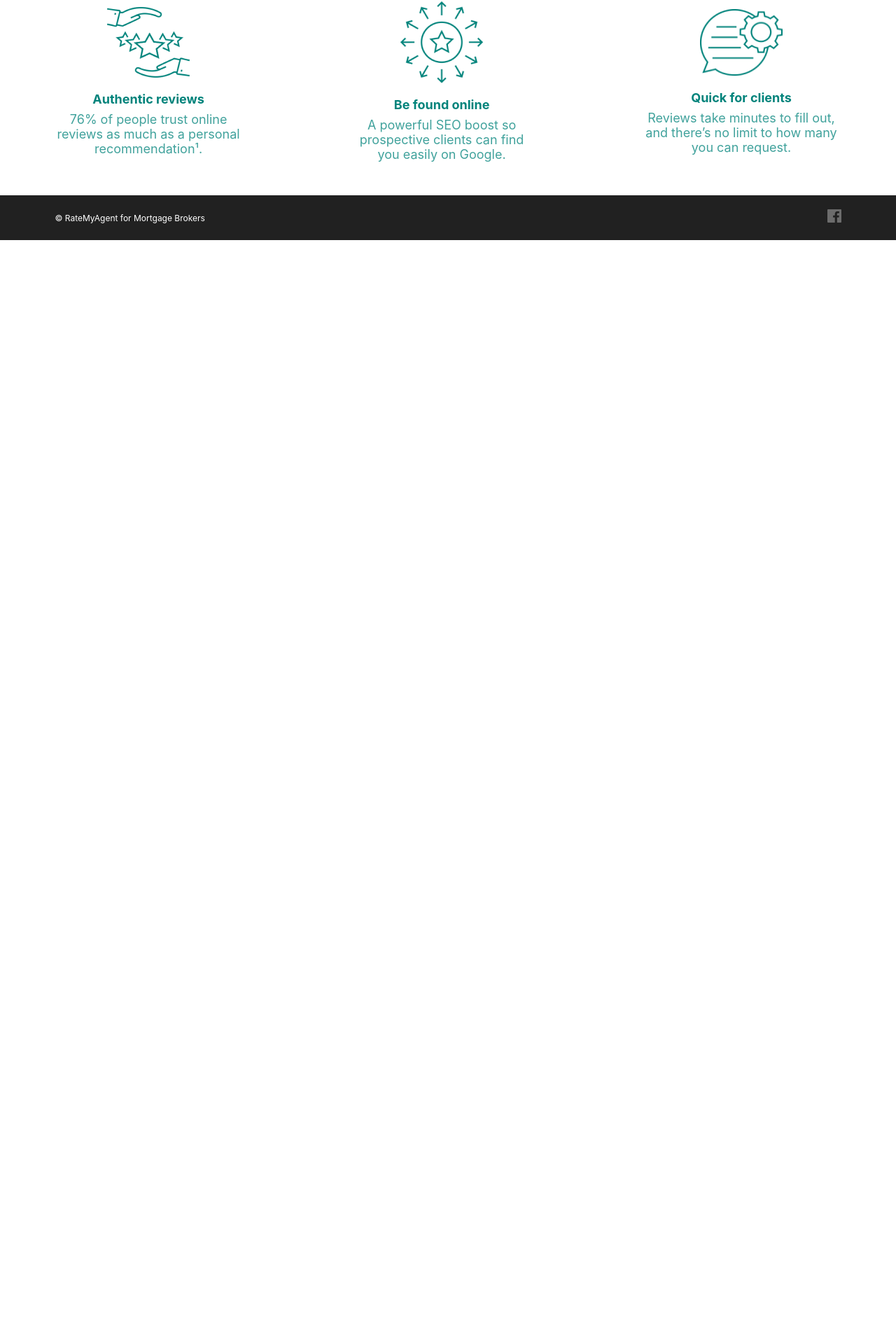
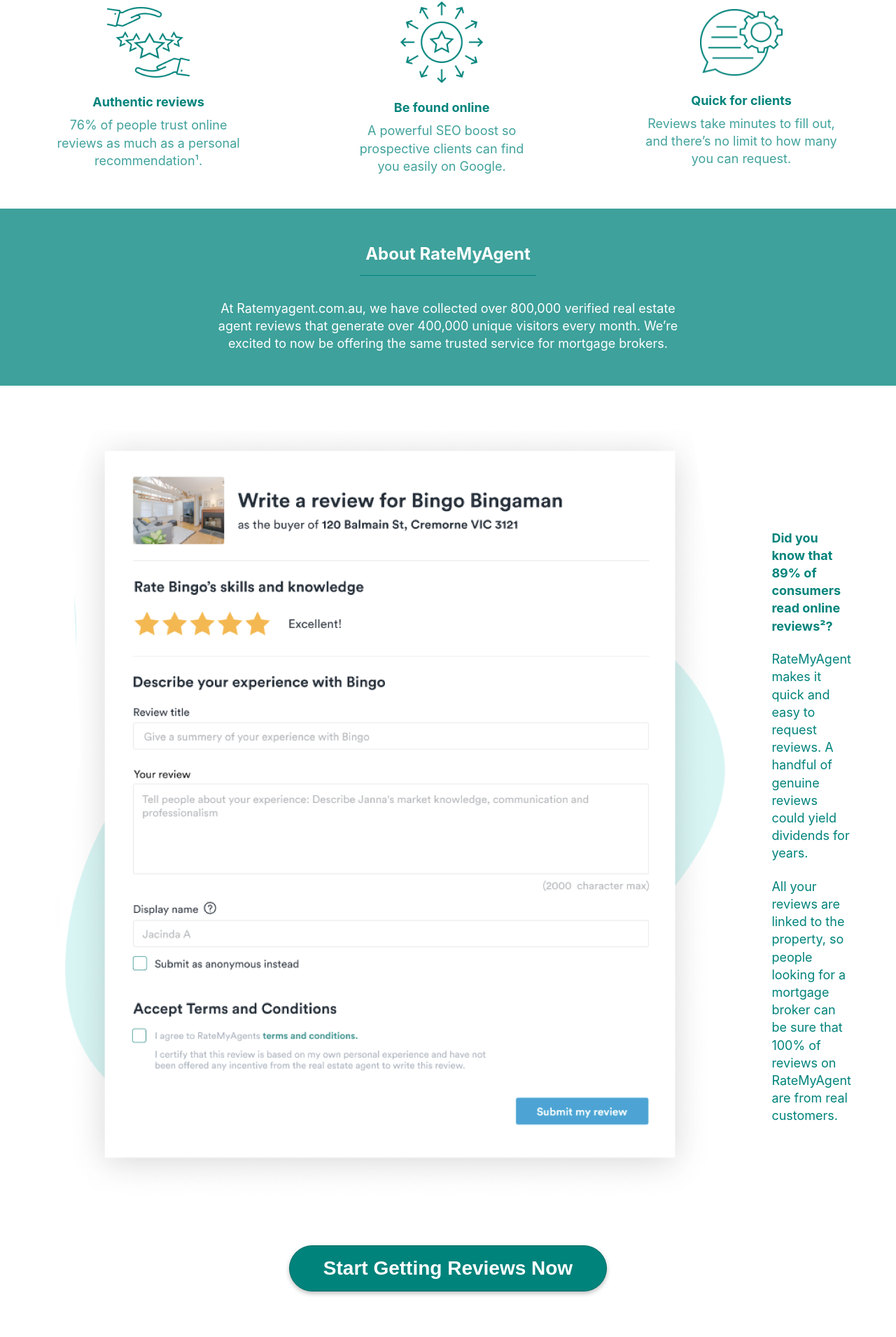
Before and after one commit to BurntCaramel/mortgage-brokers-landing, an Angular app: page /mortgage-brokers in a window 1280 px wide. Shown: the part 1100-3010 px from the top of the page at 70% size. Before the commit the page ends 1443 px from the top, so only its background shows below. Built offline with nearby package versions, Linux system fonts and the light colour scheme.

Commit message:
Add bottom of landing page

```diff
--- a/src/app/mortgage-brokers/mortgage-brokers.component.html
+++ b/src/app/mortgage-brokers/mortgage-brokers.component.html
@@ -2,7 +2,7 @@
   <h1 class="headline pt-2 pb-3">
     Great Mortgage Brokers should have a great profile.
     <br />
-    <span class="primary">Here, we already build you one.</span>
+    <span class="text-primary-color">Here, we already build you one.</span>
   </h1>
 </div>
 
@@ -14,31 +14,103 @@
     height="582"
     class="row mx-auto"
   />
-  <div class="stack pt-3">
+  <div class="stack items-center pt-3">
     <button class="button-primary">Unlock Your Profile</button>
   </div>
 </div>
 
-<div class="pt-4 pb-4 pl-1 pr-1 row measure text-center text-lg" style="--space-x: 12vw;">
+<div class="pt-4 pb-4 row measure text-center text-lg" style="--space-x: 12vw;">
   <section>
-    <img src="/assets/mortgage-brokers/star-hands.png" alt="" width="118" height="101">
-    <h2 class="primary font-bold pt-1 pb-1/2">Authentic reviews</h2>
-    <p class="secondary">
+    <img
+      src="/assets/mortgage-brokers/star-hands.png"
+      alt=""
+      width="118"
+      height="101"
+    />
+    <h2 class="text-primary-color font-bold pt-1 pb-1/2">Authentic reviews</h2>
+    <p class="text-secondary-color">
       76% of people trust online reviews as much as a personal recommendation¹.
     </p>
   </section>
   <section>
-    <img src="/assets/mortgage-brokers/star-emitting.png" alt="" width="118" height="117">
-    <h2 class="primary font-bold pt-1 pb-1/2">Be found online</h2>
-    <p class="secondary">
+    <img
+      src="/assets/mortgage-brokers/star-emitting.png"
+      alt=""
+      width="118"
+      height="117"
+    />
+    <h2 class="text-primary-color font-bold pt-1 pb-1/2">Be found online</h2>
+    <p class="text-secondary-color">
       A powerful SEO boost so prospective clients can find you easily on Google.
     </p>
   </section>
   <section>
-    <img src="/assets/mortgage-brokers/automated-request.png" alt="" width="118" height="96">
-    <h2 class="primary font-bold pt-1 pb-1/2">Quick for clients</h2>
-    <p class="secondary">
-      Reviews take minutes to fill out, and there’s no limit to how many you can request.
+    <img
+      src="/assets/mortgage-brokers/automated-request.png"
+      alt=""
+      width="118"
+      height="96"
+    />
+    <h2 class="text-primary-color font-bold pt-1 pb-1/2">Quick for clients</h2>
+    <p class="text-secondary-color">
+      Reviews take minutes to fill out, and there’s no limit to how many you can
+      request.
     </p>
   </section>
 </div>
+
+<aside class="text-white bg-primary-opacity-75">
+  <div class="measure-sm pt-3 pb-3 text-center text-lg">
+    <h2 class="pb-3 text-2xl font-bold">
+      <span class="border-b-primary pb-1 pl-1/2 pr-1/2">About RateMyAgent</span>
+    </h2>
+    <p>
+      At Ratemyagent.com.au, we have collected over 800,000 verified real estate
+      agent reviews that generate over 400,000 unique visitors every month.
+      We’re excited to now be offering the same trusted service for mortgage
+      brokers.
+    </p>
+  </div>
+</aside>
+
+<section class="pt-4">
+  <div class="measure row text-lg text-primary-color" style="--space-x: 3rem;">
+    <img src="/assets/mortgage-brokers/write-review-form.png" />
+    <div class="stack" style="--space-y: 1.4rem;">
+      <p class="font-bold">
+        Did you know that 89% of consumers read online reviews²?
+      </p>
+
+      <p>
+        RateMyAgent makes it quick and easy to request reviews. A handful of
+        genuine reviews could yield dividends for years.
+      </p>
+
+      <p>
+        All your reviews are linked to the property, so people looking for a
+        mortgage broker can be sure that 100% of reviews on RateMyAgent are from
+        real customers.
+      </p>
+    </div>
+  </div>
+  <div class="stack items-center pt-2">
+    <button class="button-primary">Start Getting Reviews Now</button>
+  </div>
+</section>
+
+<aside class="pt-4 pb-4 measure">
+  <ul class="stack items-center text-sm text-primary-color list-none">
+    <li>
+      <a
+        href="https://www.brightlocal.com/research/local-consumer-review-survey"
+        >¹https://www.brightlocal.com/research/local-consumer-review-survey</a
+      >
+    </li>
+    <li>
+      <a
+        href="https://business.trustpilot.com/guides-reports/build-trusted-brand/the-critical-role-of-reviews-in-internet-trust"
+        >²https://business.trustpilot.com/guides-reports/build-trusted-brand/the-critical-role-of-reviews-in-internet-trust</a
+      >
+    </li>
+  </ul>
+</aside>
--- a/src/styles.css
+++ b/src/styles.css
@@ -8,10 +8,12 @@
 }
 
 :root {
-  --measure: 75rem; /* 1200px */
+  --measure-md: 75rem; /* 1200px */
+  --measure-sm: 48rem; /* 768px */
   --spacing-viewport: 3vw;
   --color-primary: #00837b;
   --color-primary-darker: #006e68;
+  --color-primary-opacity-75: #3EA19B;
   --color-secondary: rgba(0, 131, 123, 0.75);
   --shadow-lg: 0 3px 6px 0 rgba(0, 0, 0, 0.25);
 
@@ -52,17 +54,27 @@ footer[role="contentinfo"] {
 
 /* === BASE === */
 
+a {
+  color: var(--color-primary);
+}
+a:hover {
+  text-decoration: underline;
+}
+
 small {
   font-size: 0.75rem;
 }
 
 /* === UTILITY: inspired by the very useful Tailwind CSS === */
 
-.measure {
-  max-width: var(--measure);
+.measure, .measure-sm {
+  max-width: var(--measure-md);
   padding-left: var(--spacing-viewport);
   padding-right: var(--spacing-viewport);
   margin: auto;
+}
+.measure-sm {
+  max-width: var(--measure-sm);
 }
 
 .row {
@@ -76,14 +88,30 @@ small {
 .stack {
   display: flex;
   flex-direction: column;
+}
+.stack > * + * {
+  margin-top: var(--space-y);
+}
+
+.items-center {
   align-items: center;
 }
 
-.primary {
+.text-white {
+  color: white;
+}
+.text-primary-color {
   color: var(--color-primary);
 }
-.secondary {
+.text-secondary-color {
   color: var(--color-secondary);
+}
+
+.bg-primary {
+  background-color: var(--color-primary);
+}
+.bg-primary-opacity-75 {
+  background-color: var(--color-primary-opacity-75);
 }
 
 .button-primary {
@@ -107,8 +135,17 @@ small {
 .text-center {
   text-align: center;
 }
+.text-2xl {
+  font-size: 1.5rem;
+  line-height: 1.4;
+}
 .text-lg {
   font-size: 1.125rem;
+  line-height: 1.4;
+}
+.text-sm {
+  font-size: 0.875rem;
+  line-height: 1.4;
 }
 
 .font-bold {
@@ -136,6 +173,7 @@ small {
 .pt-4 {
   padding-top: 4rem;
 }
+
 .pb-1\/2 {
   padding-bottom: 0.5rem;
 }
@@ -152,6 +190,18 @@ small {
   padding-bottom: 3rem;
 }
 
+.pl-1\/2 {
+  padding-left: 0.5rem;
+}
+
+.pr-1\/2 {
+  padding-right: 0.5rem;
+}
+
+.border-b-primary {
+  border-bottom: 1px solid var(--color-primary);
+}
+
 .list-none {
   list-style: none;
 }
```
Also changed, not shown: src/assets/mortgage-brokers/write-review-form.png (added).
